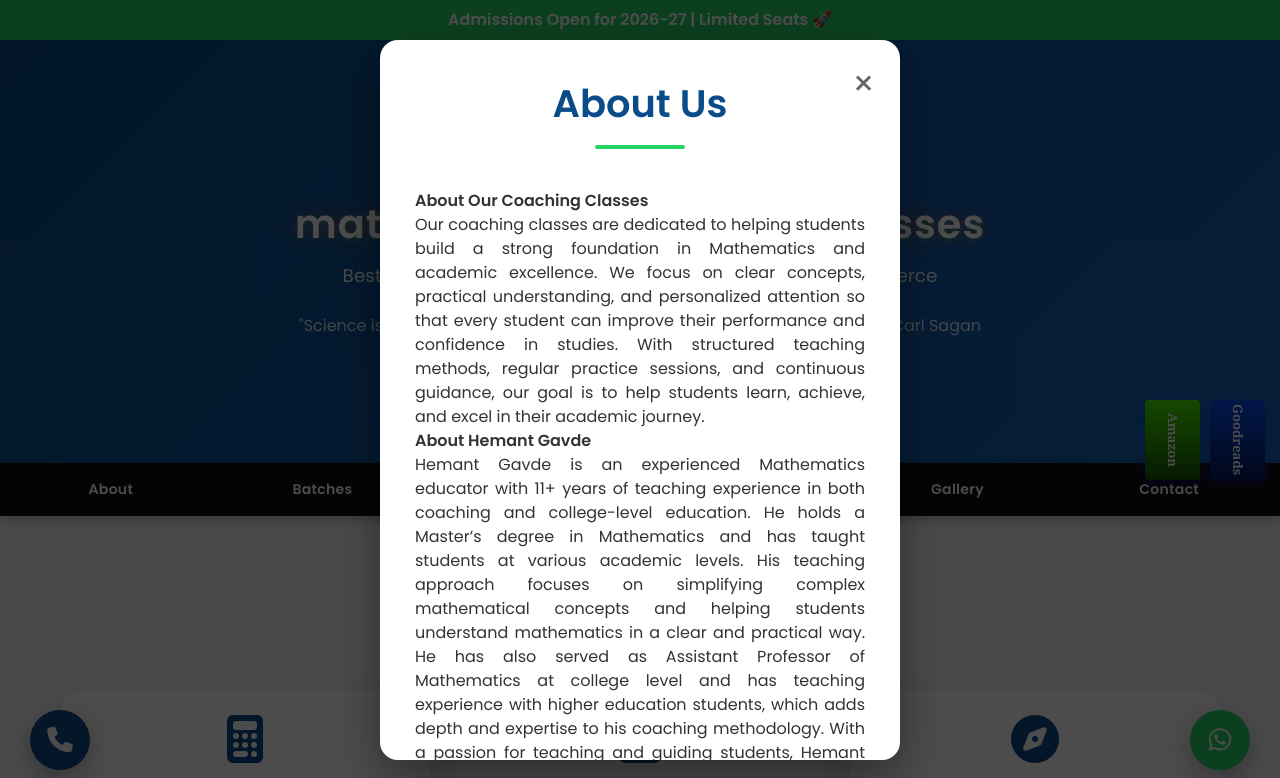
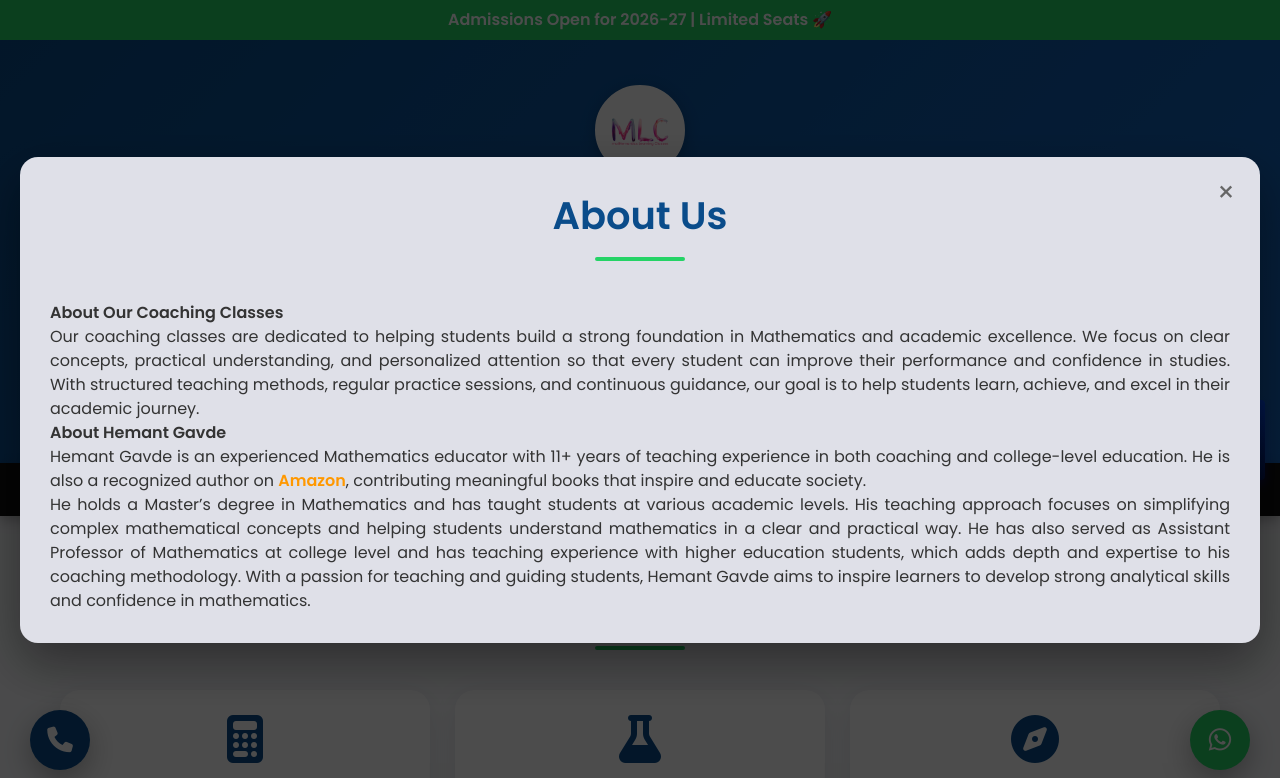
Before and after one commit to hematics43/mlc, a plain HTML site: page index.html in a window 1280 px wide. Both pictures are taken after a click on the link "About". Shown: the top 778 px of the page. Drawn offline with Linux system fonts and the light colour scheme.

Commit message:
Refactor modal styles and close button behavior
Updated modal styles and improved close button functionality.

```diff
--- a/index.html
+++ b/index.html
@@ -308,21 +308,23 @@ nav a {
       padding: 20px;
     }
     .modal-content {
-      background: white;
+      background: rgb(223, 224, 232);
       border-radius: 18px;
-      max-width: 520px;
+      max-width: AUTO;
       width: 100%;
-      padding: 35px;
+      padding: 30px;
       position: relative;
       box-shadow: 0 20px 50px rgba(0,0,0,0.4);
     }
     .close {
   position: absolute;
-      top: 18px;
-      right: 25px;
-      font-size: 2.2rem;
+  top: 10px;
+  right: 15px;
+  font-size: 28px;
   cursor: pointer;
   color: #666;
+  z-index: 10001; /* 🔥 important */
+  padding: 5px 10px;
 }
     .close:hover { color: #000; }
 
@@ -536,6 +538,7 @@ With structured teaching methods, regular practice sessions, and continuous guid
 <b>About Hemant Gavde</b>
 <p style="text-align: justify;">
 Hemant Gavde is an experienced Mathematics educator with 11+ years of teaching experience in both coaching and college-level education.
+He is also a recognized author on <a href="https://www.amazon.in/stores/Hemant-Gavde/author/B0GN3FR5Q3" target="_blank" style="color:#ff9800; text-decoration:none; font-weight:600;">Amazon</a>, contributing meaningful books that inspire and educate society.<br>
 He holds a Master’s degree in Mathematics and has taught students at various academic levels. His teaching approach focuses on simplifying complex mathematical concepts and helping students understand mathematics in a clear and practical way.
 He has also served as Assistant Professor of Mathematics at college level and has teaching experience with higher education students, which adds depth and expertise to his coaching methodology.
 With a passion for teaching and guiding students, Hemant Gavde aims to inspire learners to develop strong analytical skills and confidence in mathematics.
@@ -549,7 +552,7 @@ With a passion for teaching and guiding students, Hemant Gavde aims to inspire l
     <span class="close" onclick="closeModal('contactModal')">×</span>
     <h2>Contact Us</h2>
 
-    <p style="font-family:'Poppins', sans-serif; font-size:20px; color:#1a237e; margin:6px 0;">
+    <b><p style="font-family:'Poppins', sans-serif; font-size:20px; color:#1a237e; margin:6px 0;">
   <b>👤 Hemant Gavde</b>
 </p>
 
@@ -561,8 +564,8 @@ With a passion for teaching and guiding students, Hemant Gavde aims to inspire l
 </p>
 
 <p style="font-family:'Poppins', sans-serif; font-size:16px; color:#d84315; margin:6px 0;">
-  <b>📍 Address:</b> 49/2 Moti Tabela, Near Collector Office, Indore, MP
-</p>
+  <b>📍 Address:</b> 49/2 Moti Tabela, Near Collector Office, Indore-452001, M.P.
+</p></b>
 
 
 
@@ -595,17 +598,28 @@ With a passion for teaching and guiding students, Hemant Gavde aims to inspire l
 function openModal(id) {
   document.getElementById(id).style.display = "flex";
 }
+
 function closeModal(id) {
   document.getElementById(id).style.display = "none";
 }
 
-  window.onclick = function(e) {
+/* 🔥 FIX FOR MOBILE CLICK ISSUE */
+document.querySelectorAll('.close').forEach(btn => {
+  btn.addEventListener('click', function () {
+    this.closest('.modal').style.display = 'none';
+  });
+
+  btn.addEventListener('touchstart', function () {
+    this.closest('.modal').style.display = 'none';
+  });
+});
+
+/* click outside to close */
+window.addEventListener('click', function(e) {
   if (e.target.classList.contains('modal')) {
     e.target.style.display = "none";
   }
-  }
-
-
+});
 </script>
 
 <div class="book-corner">
```
Lines whose indentation alone changed are shown as unchanged.
